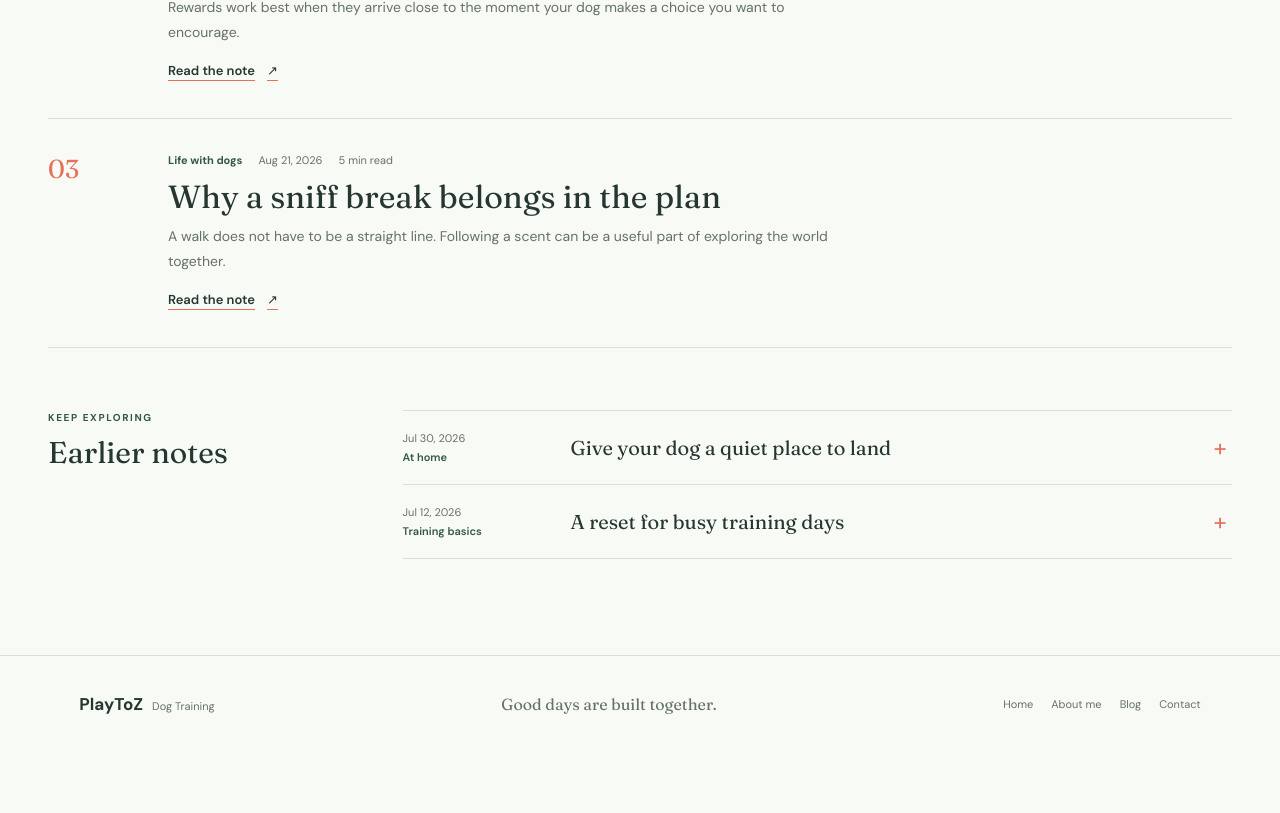
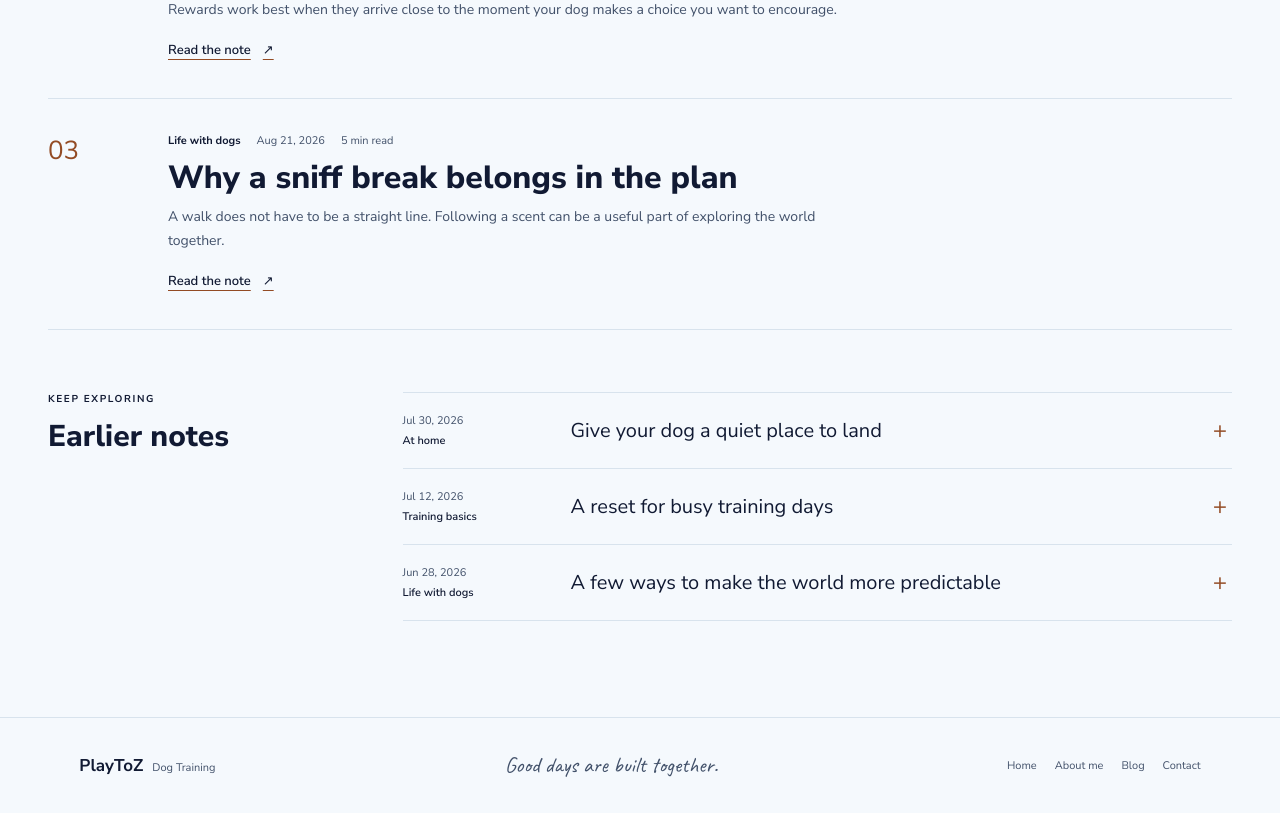
Before and after one commit to Clinton-L/PlayToZDogTraining, a React (Vite) app in the folder play-to-z/: page /blog in a window 1280 px wide. Shown: the part 753-1566 px from the top of the page. Before the commit the page ends 1504 px from the top, so only its background shows below. Built offline with nearby package versions, Linux system fonts and the light colour scheme.

Commit message:
Post design review changes. Next stage will be client review and feed back plus resource files and guidance

```diff
--- a/play-to-z/src/App.css
+++ b/play-to-z/src/App.css
@@ -1,25 +1,31 @@
-@import url('https://fonts.googleapis.com/css2?family=DM+Sans:wght@400;500;600;700&family=Fraunces:opsz,wght@9..144,400;9..144,500;9..144,600&display=swap');
+@import url('https://fonts.googleapis.com/css2?family=Caveat:wght@400;500;600;700&family=Nunito+Sans:wght@400;500;600;700;800;900&display=swap');
 
 :root {
-  --ink: #26372f;
-  --muted: #647269;
-  --paper: #f8faf5;
-  --line: #d8e0d7;
-  --green: #345846;
-  --coral: #e86f59;
-  --yellow: #f1c84c;
-  --sky: #d9edf0;
+  --ink: #111a33;
+  --muted: #42516a;
+  --paper: #f5f9fd;
+  --line: #d8e3ed;
+  --navy: #111a33;
+  --navy-hover: #091329;
+  --orange: #d18450;
+  --orange-ink: #934b24;
+  --pale-blue: #e3f0fa;
   --white: #fff;
-  --green-hover: #253f31;
-  --green-on-band: #d7e8d9;
+  --green: var(--navy);
+  --coral: var(--orange-ink);
+  --yellow: var(--orange);
+  --sky: var(--pale-blue);
+  --green-hover: var(--navy-hover);
+  --green-on-band: var(--pale-blue);
   --background-page: var(--paper);
-  --background-header: rgba(248, 250, 245, 0.96);
-  --background-primary: var(--green);
-  --background-highlight: var(--yellow);
+  --background-header: rgba(245, 249, 253, 0.96);
+  --background-primary: var(--navy);
+  --background-highlight: var(--orange);
   --image-home-hero: url('https://images.unsplash.com/photo-1552053831-71594a27632d?auto=format&fit=crop&w=1500&q=85');
   --image-about-feature: url('https://images.unsplash.com/photo-1601758228041-f3b2795255f1?auto=format&fit=crop&w=1200&q=85');
-  --font-body: 'DM Sans', sans-serif;
-  --font-display: 'Fraunces', Georgia, serif;
+  --font-body: 'Nunito Sans', sans-serif;
+  --font-display: 'Nunito Sans', sans-serif;
+  --font-handwritten: 'Caveat', cursive;
   --serif: var(--font-display);
   font-family: var(--font-body);
   color: var(--ink);
@@ -50,9 +56,11 @@
 }
 
 .brand-name {
+  font-family: var(--font-display);
   font-size: 25px;
-  font-weight: 700;
-  letter-spacing: 0;
+  font-weight: 900;
+  letter-spacing: 0.04em;
+  text-transform: uppercase;
 }
 
 .brand-caption {
@@ -124,10 +132,11 @@
   transform: translateY(-2px);
 }
 
-.header-cta:hover,
+.header-cta,
 .button-primary {
-  background: var(--green);
-  color: var(--white);
+  border-color: var(--orange);
+  background: var(--orange);
+  color: var(--ink);
 }
 
 .content-width {
@@ -191,7 +200,7 @@ h1,
   margin-bottom: 21px;
   font-family: var(--serif);
   font-size: 62px;
-  font-weight: 400;
+  font-weight: 800;
   letter-spacing: 0;
   line-height: 0.99;
 }
@@ -199,7 +208,7 @@ h1,
 h1 em,
 h2 em {
   color: var(--coral);
-  font-weight: 400;
+  font-weight: 900;
 }
 
 .hero-intro,
@@ -217,12 +226,11 @@ h2 em {
   gap: 25px;
 }
 
-.button-primary {
-  border-color: var(--green);
-}
-
+.header-cta:hover,
 .button-primary:hover {
-  background: var(--green-hover);
+  border-color: var(--orange-ink);
+  background: var(--orange-ink);
+  color: var(--white);
 }
 
 .text-link {
@@ -290,8 +298,9 @@ h2 em {
   border-radius: 50%;
   background: var(--background-highlight);
   color: var(--ink);
-  font-family: var(--serif);
-  font-size: 17px;
+  font-family: var(--font-handwritten);
+  font-size: 23px;
+  font-weight: 700;
   line-height: 1.08;
   text-align: center;
   transform: rotate(8deg);
@@ -439,6 +448,7 @@ h2 em {
 .story-copy h2 {
   margin-bottom: 20px;
   font-size: 42px;
+  font-weight: 800;
   line-height: 1.05;
 }
 
@@ -496,7 +506,7 @@ h2 em {
   margin-bottom: 12px;
   font-family: var(--serif);
   font-size: 30px;
-  font-weight: 400;
+  font-weight: 800;
   line-height: 1.1;
 }
 
@@ -609,7 +619,7 @@ h2 em {
   margin-bottom: 10px;
   font-family: var(--serif);
   font-size: 32px;
-  font-weight: 400;
+  font-weight: 800;
   line-height: 1.1;
 }
 
@@ -667,7 +677,7 @@ h2 em {
   margin: 0;
   font-family: var(--serif);
   font-size: 30px;
-  font-weight: 400;
+  font-weight: 800;
 }
 
 .archive-list {
@@ -763,8 +773,8 @@ h2 em {
 .site-footer > p {
   margin: 0;
   color: var(--muted);
-  font-family: var(--serif);
-  font-size: 16px;
+  font-family: var(--font-handwritten);
+  font-size: 22px;
 }
 
 .site-footer nav {
--- a/play-to-z/src/assets/BlogPosts.json
+++ b/play-to-z/src/assets/BlogPosts.json
@@ -53,5 +53,17 @@
       "Pause and make the next repetition easier. Move away from distractions, shorten the session, or return to a skill your dog already knows well.",
       "Finish on a small success and take a break. Training does not need to be long to be useful; a calm, clear moment is a good place to pick things up again."
     ]
-  }
+  },
+    {
+        "publishedAt": "2026-06-28",
+        "category": "Life with dogs",
+        "readTime": "3 min read",
+        "title": "A few ways to make the world more predictable",
+        "summary": "A dog’s day can be full of surprises. A few small routines can help your dog feel more confident and ready to notice you.",
+        "paragraphs": [
+        "Keep a consistent feeding schedule. A predictable routine for meals and treats helps your dog know what to expect and when.",
+        "Use the same cues for the same actions. Consistent words or gestures for sit, stay, or come make it easier for your dog to understand what you want.",
+        "Create a safe space at home. A designated area where your dog can rest or retreat can provide comfort during busy or noisy times."
+        ]
+    }
 ]
--- a/play-to-z/src/pages/AboutPage.tsx
+++ b/play-to-z/src/pages/AboutPage.tsx
@@ -31,7 +31,9 @@ function AboutPage() {
             practical steps you can carry into real life. No need to have it
             all figured out before you begin.
           </p>
-          <Link className="text-link" to="/contact">Come say hello <span aria-hidden="true">↗</span></Link>
+          <Link className="button button-primary" to="/contact">
+            Come say hello <span aria-hidden="true">↗</span>
+          </Link>
         </div>
       </div>
       <div className="about-values" aria-label="PlayToZ values">
--- a/play-to-z/src/pages/ContactPage.tsx
+++ b/play-to-z/src/pages/ContactPage.tsx
@@ -20,17 +20,18 @@ function ContactPage() {
         </div>
         <div className="contact-details">
           <div className="contact-row">
+            <span className="contact-label">PHONE</span>
+            <a href="tel:+61401363375">0401 363 375</a>
+          </div>
+          <div className="contact-row">
             <span className="contact-label">EMAIL</span>
-            <a href="mailto:hello@example.com">hello@example.com</a>
+            <a href="mailto:playtozdogtraining@gmail.com">playtozdogtraining@gmail.com</a>
           </div>
           <div className="contact-row">
             <span className="contact-label">FOLLOW ALONG</span>
             <div className="social-links">
-              <a href="https://instagram.com/yourhandle" target="_blank" rel="noreferrer">
-                Instagram <span>@yourhandle</span> <span aria-hidden="true">↗</span>
-              </a>
-              <a href="https://facebook.com/yourhandle" target="_blank" rel="noreferrer">
-                Facebook <span>PlayToZ Dog Training</span> <span aria-hidden="true">↗</span>
+              <a href="https://www.instagram.com/play.to.z.dogtraining/" target="_blank" rel="noreferrer">
+                Instagram <span>@play.to.z.dogtraining</span> <span aria-hidden="true">↗</span>
               </a>
             </div>
           </div>
--- a/play-to-z/vite.config.ts
+++ b/play-to-z/vite.config.ts
@@ -4,4 +4,9 @@ import { defineConfig } from 'vite'
 // https://vite.dev/config/
 export default defineConfig({
   plugins: [react()],
+  server: {
+    watch: {
+      ignored: ['**/reference-data/**'],
+    },
+  },
 })
```
Also changed, not shown: 2 other files (tests, documents, lock files or other folders).
